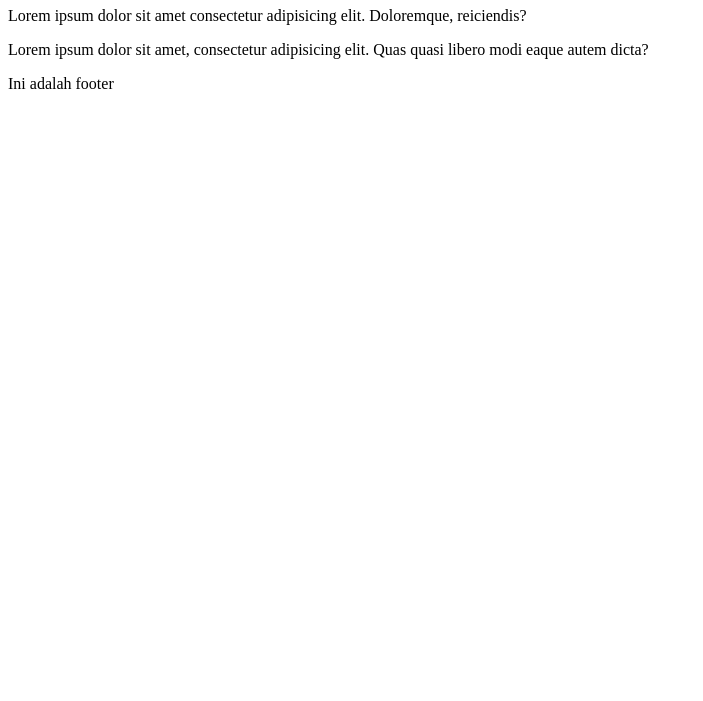
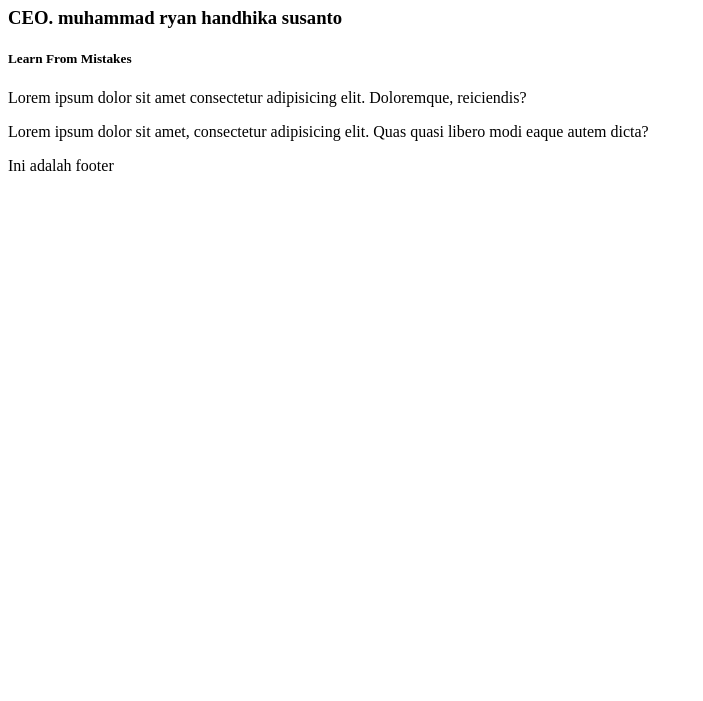
Before and after one commit to RyanHandhika/CompanyProfile, a plain HTML site: page index.html in a window 1280 px wide. Shown: the part 99-800 px from the top of the page, without its empty margins (0-703 px from the left). Drawn offline with Linux system fonts and the light colour scheme.

Commit message:
Menambahkan jabatan dan motivasi pada homepage

```diff
--- a/index.html
+++ b/index.html
@@ -8,6 +8,8 @@
   <body>
     <header>Ini adalah header</header>
     <h1>PT. MRHS SEJAHTERA</h1>
+    <h3>CEO. muhammad ryan handhika susanto</h3>
+    <h5>Learn From Mistakes</h5>
     <p>
       Lorem ipsum dolor sit amet consectetur adipisicing elit. Doloremque,
       reiciendis?
```
